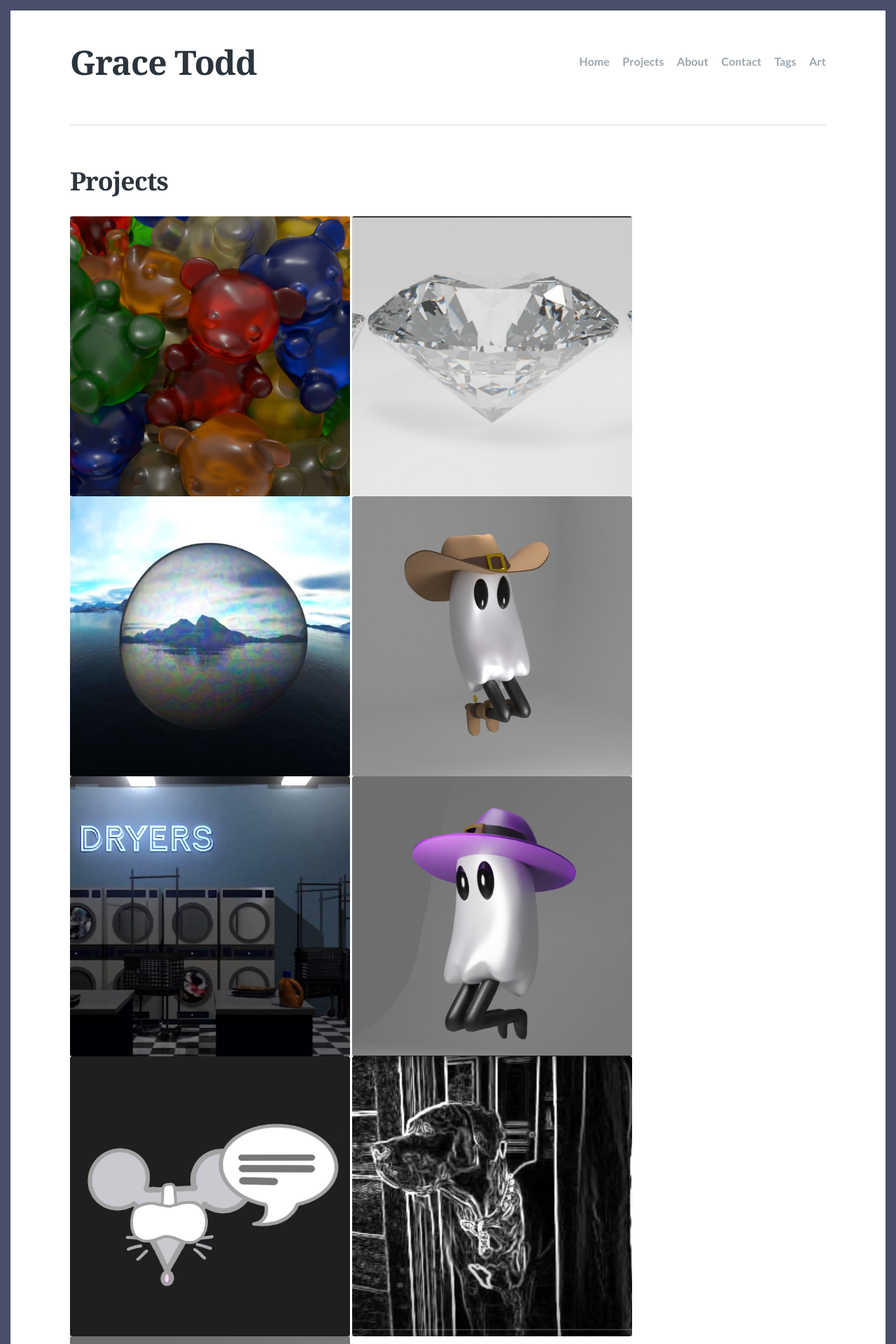
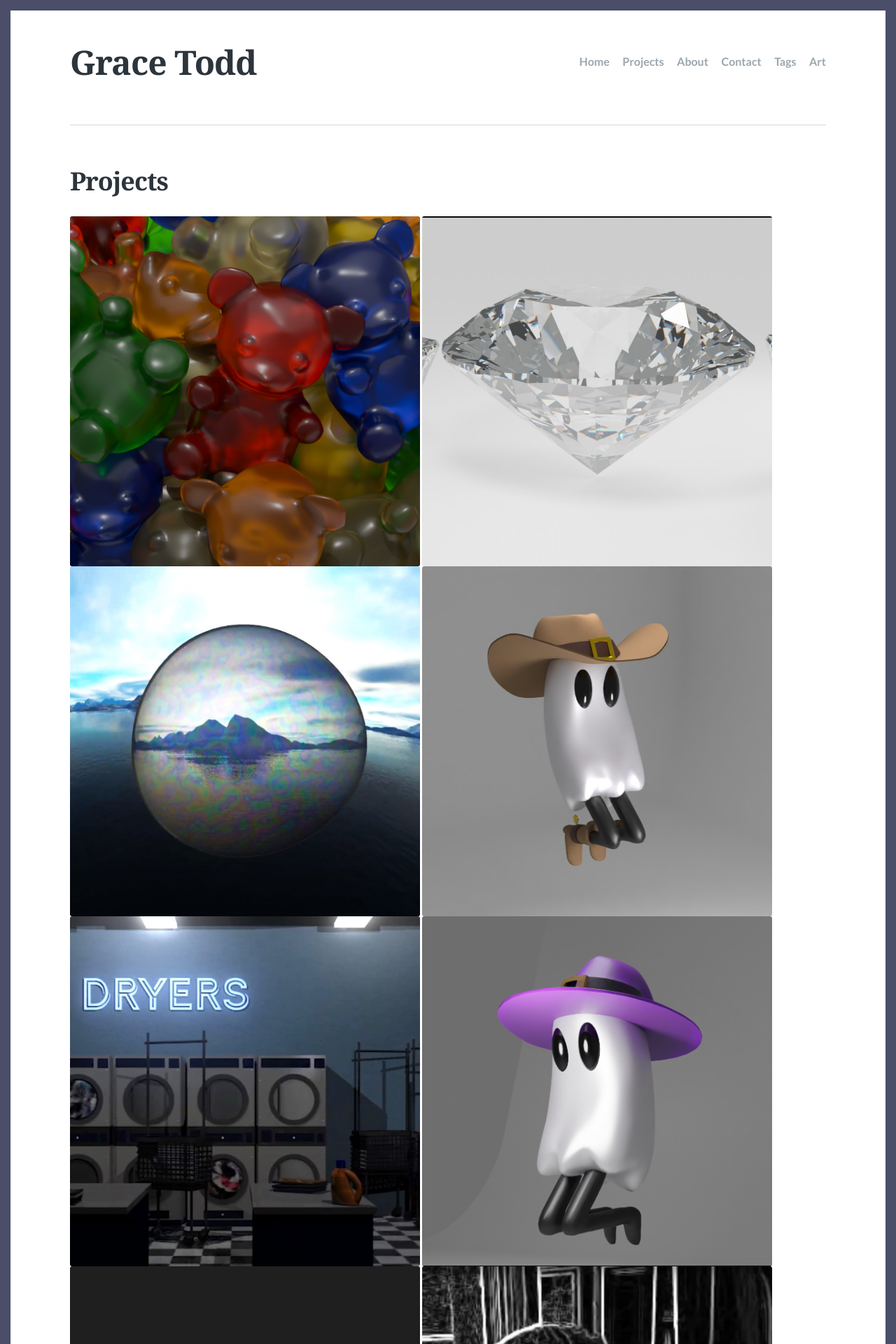
Before and after one commit to toddgr/toddgr.github.io, a Jekyll site: the page built from projects.md, in a window 1280 px wide. Shown: the top 1920 px of the page at 70% size. Built offline with Jekyll 4.4.1, drawn with Linux system fonts in a browser that asks for light colours.

Commit message:
make it bigger

```diff
--- a/projects.md
+++ b/projects.md
@@ -5,12 +5,12 @@
 feature_image:
 ---
 
-[<img src="images/gummy_bears_cropped.png" width="400" height="400">](https://example.com/page1)
-[<img src="images/diamond_cropped.jpg" width="400" height="400">](https://example.com/page2)
-[<img src="images/soap_bubble_cropped.JPG" width="400" height="400">](https://example.com/page3)
-[<img src="images/cowboy_cropped.jpg" width="400" height="400">](https://example.com/page4)
-[<img src="images/dryers_cropped.JPG" width="400" height="400">](https://example.com/page5)
-[<img src="images/witch_ghost_cropped.png" width="400" height="400">](https://example.com/page6)
-[<img src="images/mikey_cropped.JPG" width="400" height="400">](https://example.com/page7)
-[<img src="images/painterly_rendering_cropped.JPG" width="400" height="400">](https://example.com/page8)
-[<img src="images/witch_ghost_cropped.png" width="400" height="400">](https://example.com/page9)
+[<img src="images/gummy_bears_cropped.png" width="500" height="500">](https://example.com/page1)
+[<img src="images/diamond_cropped.jpg" width="500" height="500">](https://example.com/page2)
+[<img src="images/soap_bubble_cropped.JPG" width="500" height="500">](https://example.com/page3)
+[<img src="images/cowboy_cropped.jpg" width="500" height="500">](https://example.com/page4)
+[<img src="images/dryers_cropped.JPG" width="500" height="500">](https://example.com/page5)
+[<img src="images/witch_ghost_cropped.png" width="500" height="500">](https://example.com/page6)
+[<img src="images/mikey_cropped.JPG" width="500" height="500">](https://example.com/page7)
+[<img src="images/painterly_rendering_cropped.JPG" width="500" height="500">](https://example.com/page8)
+[<img src="images/witch_ghost_cropped.png" width="500" height="500">](https://example.com/page9)
```
